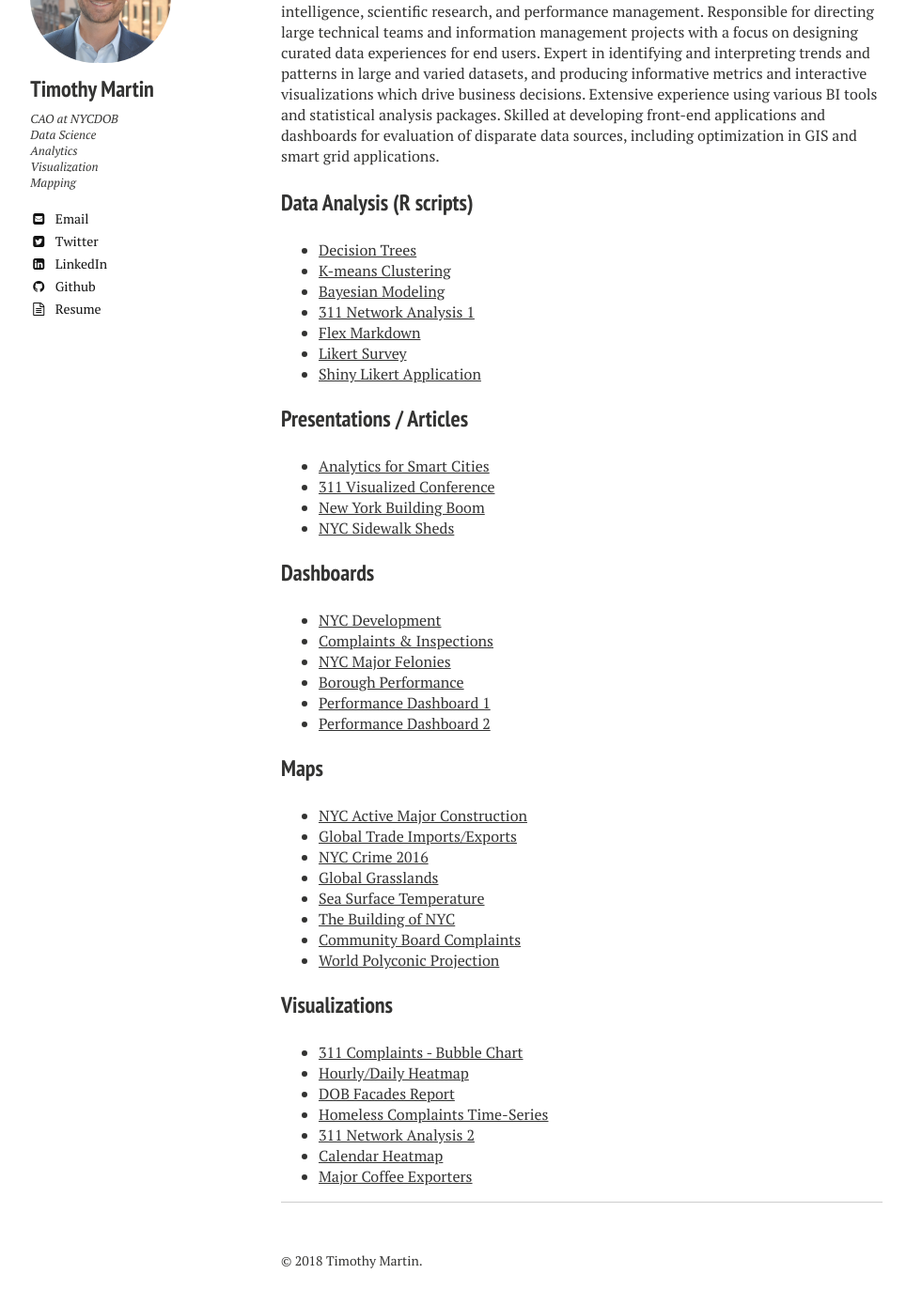
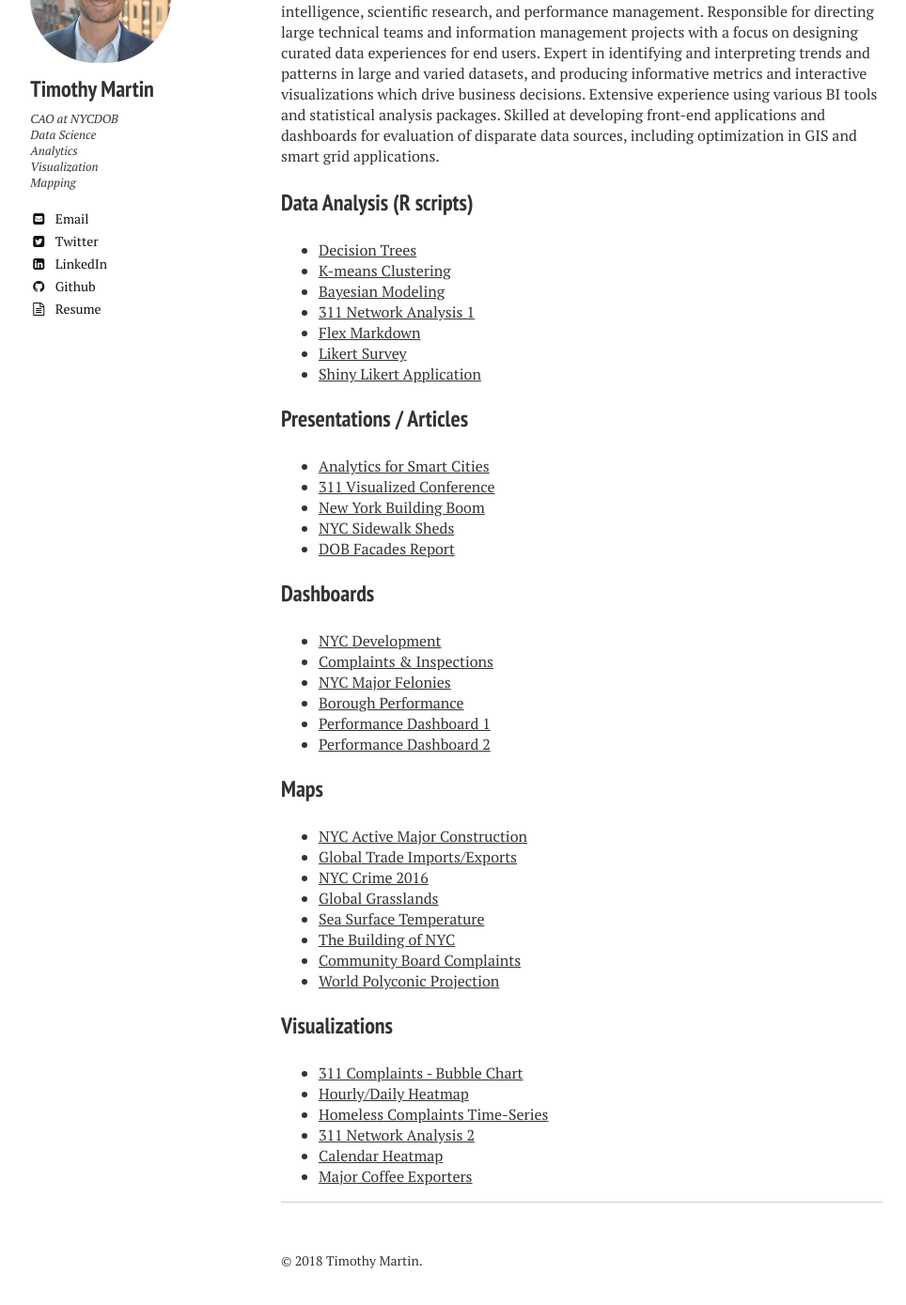
Before and after one commit to timothymartin76/timothymartin76.github.io, a Jekyll site: the page built from index.md, in a window 1280 px wide and 1400 px high, scrolled down 475 px. Shown: the top 1389 px of the window at 94% size, without its empty margins (21-985 px from the left). Built offline with Jekyll 4.4.1, drawn with Linux system fonts in a browser that asks for light colours; nearby versions of some CDN libraries; part of the change alters nothing that is shown.

```diff
--- a/index.md
+++ b/index.md
@@ -24,6 +24,7 @@ Data analytics professional with more than a decade of experience in business in
 * <a href="http://timothymartin76.github.io/Visualized_Draft" target="_blank">311 Visualized Conference</a>
 * <a href="https://www.nytimes.com/2017/11/30/realestate/construction-permits-and-a-new-york-building-boom.html?smid=tw-share" target="_blank">New York Building Boom</a>
 * <a href="https://www.nytimes.com/2017/05/02/nyregion/new-york-has-280-miles-of-scaffolding-and-a-map-to-navigate-it.html?smid=tw-nytmetro&smtyp=cur" target="_blank">NYC Sidewalk Sheds</a>
+* <a href="https://nycdob.github.io/Facades/" target="_blank">DOB Facades Report</a>
 
 ### Dashboards
 * <a href="https://nycdob.github.io/DOB_Dashboards/layouts/Construction_Dashboard/Q4_2017" target="_blank">NYC Development</a>
@@ -46,7 +47,6 @@ Data analytics professional with more than a decade of experience in business in
 ### Visualizations
 * <a href="http://nyc311bi.github.io/SR_Bubble/" target="_blank">311 Complaints - Bubble Chart</a>
 * <a href="https://timothymartin76.github.io/R_Heatmaps/Plotly_Heatmap" target="_blank">Hourly/Daily Heatmap</a>
-* <a href="https://nycdob.github.io/Facades/" target="_blank">DOB Facades Report</a>
 * <a href="http://timothymartin76.github.io/311_Homeless_Encampments/June2017" target="_blank">Homeless Complaints Time-Series</a>
 * <a href="https://vimeo.com/160318121" target="_blank">311 Network Analysis 2</a>
 * <a href="https://raw.githubusercontent.com/timothymartin76/Calendar_Heatmaps/master/heatmap.PNG" target="_blank">Calendar Heatmap</a>
```
